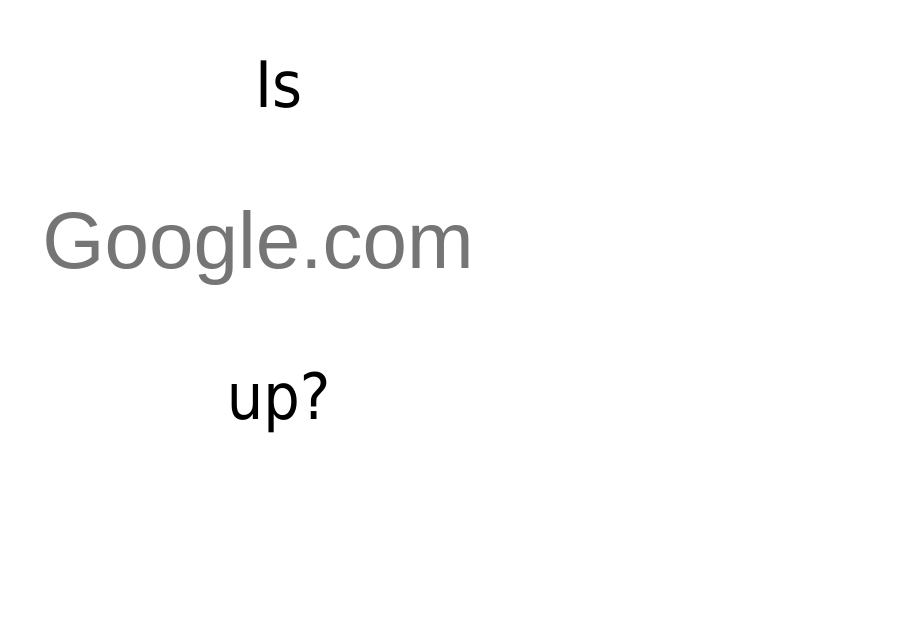
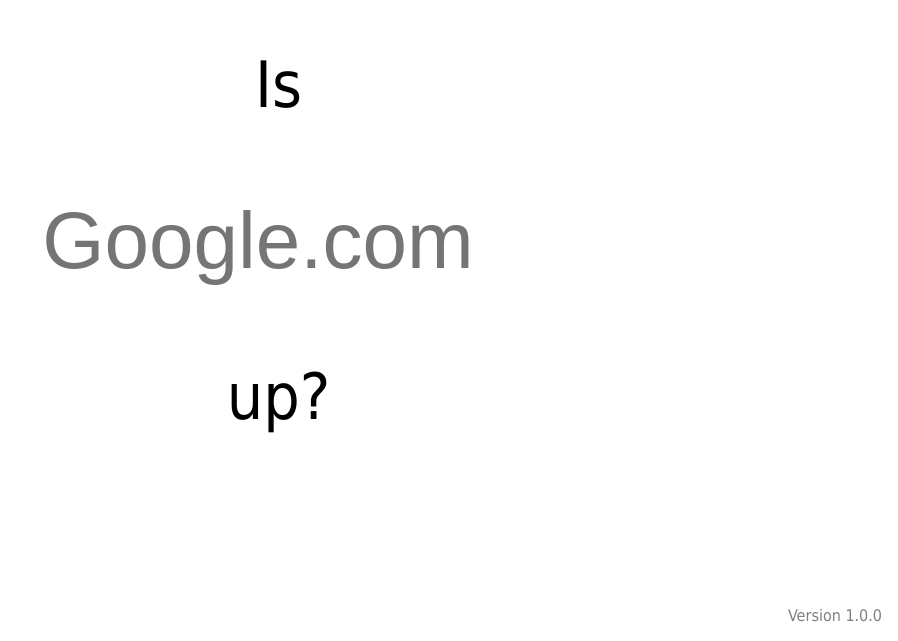
Before and after one commit to Meegul/isblankup, a website: page public/index.html in a window 1280 px wide. Shown: the part 159-800 px from the top of the page, without its empty margins (382-1280 px from the left). Drawn offline with Linux system fonts and the light colour scheme.

Commit message:
add version info

```diff
--- a/public/index.html
+++ b/public/index.html
@@ -40,6 +40,12 @@
             input:focus {
                 outline: none;
             }
+            footer {
+                position: fixed;
+                bottom: 1rem;
+                right: 1rem;
+                color: rgba(0,0,0,0.5)
+            }
 	</style>
 </head>
 <body>
@@ -51,6 +57,7 @@
         <p name="intro">up?</p>
         <p id="status"></p>
     </div>
+    <footer>Version 1.0.0</footer>
     <script src='/main.js'></script>
     <script>
     (function(i,s,o,g,r,a,m){i['GoogleAnalyticsObject']=r;i[r]=i[r]||function(){
```
